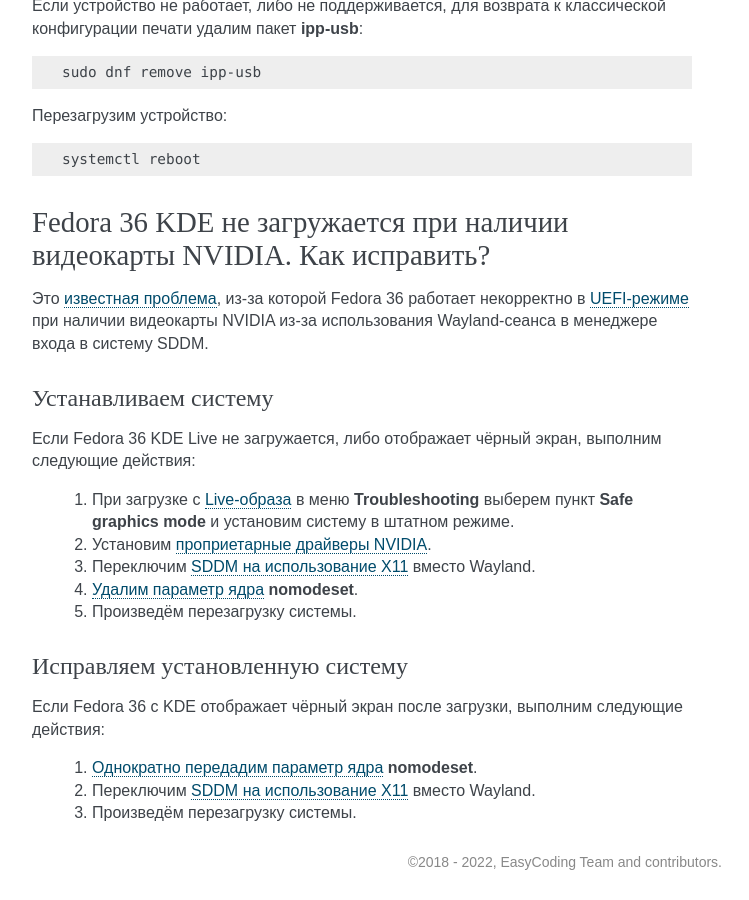
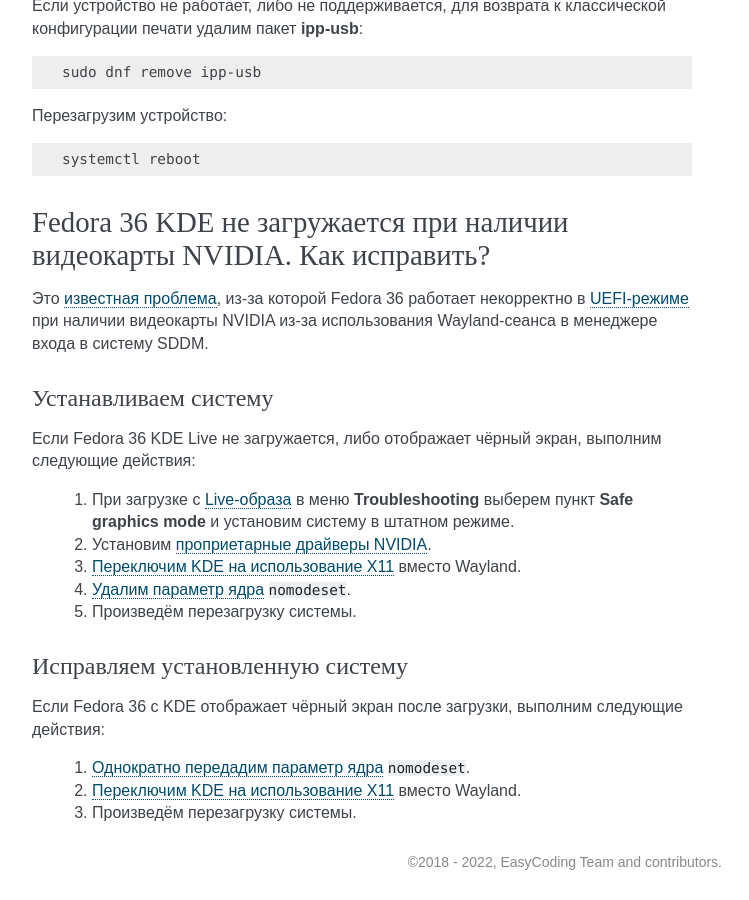
Before and after one commit to RussianFedora/FAQ, a Sphinx documentation site: the page built from source/tips-and-tricks.rst, in a window 1280 px wide and 900 px high, scrolled down 13701 px. Shown: the whole window, without its empty margins (388-1137 px from the left). Built offline with Sphinx 7.4.7, drawn with Linux system fonts in a browser that asks for light colours; comment, search, counter and statistics services are not loaded.

Commit message:
Updated kde-nvidia-bug question one more time.

```diff
--- a/source/tips-and-tricks.rst
+++ b/source/tips-and-tricks.rst
@@ -750,8 +750,8 @@
 
   1. При загрузке с :ref:`Live-образа <usb-flash>` в меню **Troubleshooting** выберем пункт **Safe graphics mode** и установим систему в штатном режиме.
   2. Установим :ref:`проприетарные драйверы NVIDIA <nvidia-drivers>`.
-  3. Переключим :ref:`SDDM на использование X11 <x11-plasma>` вместо Wayland.
-  4. :ref:`Удалим параметр ядра <kernelpm-remove>` **nomodeset**.
+  3. :ref:`Переключим KDE на использование X11 <x11-plasma>` вместо Wayland.
+  4. :ref:`Удалим параметр ядра <kernelpm-remove>` ``nomodeset``.
   5. Произведём перезагрузку системы.
 
 Исправляем установленную систему
@@ -759,6 +759,6 @@
 
 Если Fedora 36 с KDE отображает чёрный экран после загрузки, выполним следующие действия:
 
-  1. :ref:`Однократно передадим параметр ядра <kernelpm-once>` **nomodeset**.
-  2. Переключим :ref:`SDDM на использование X11 <x11-plasma>` вместо Wayland.
+  1. :ref:`Однократно передадим параметр ядра <kernelpm-once>` ``nomodeset``.
+  2. :ref:`Переключим KDE на использование X11 <x11-plasma>` вместо Wayland.
   3. Произведём перезагрузку системы.
```
